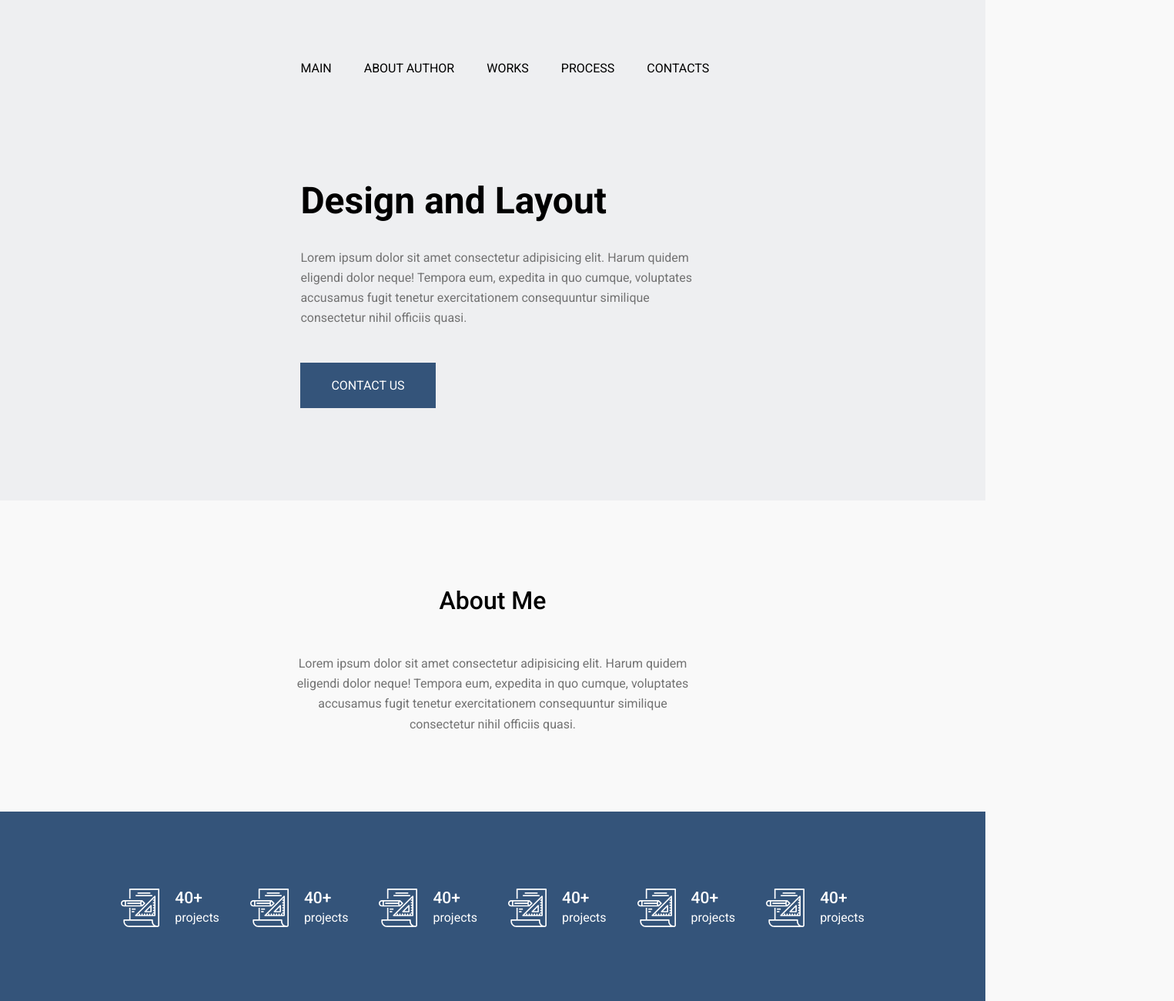
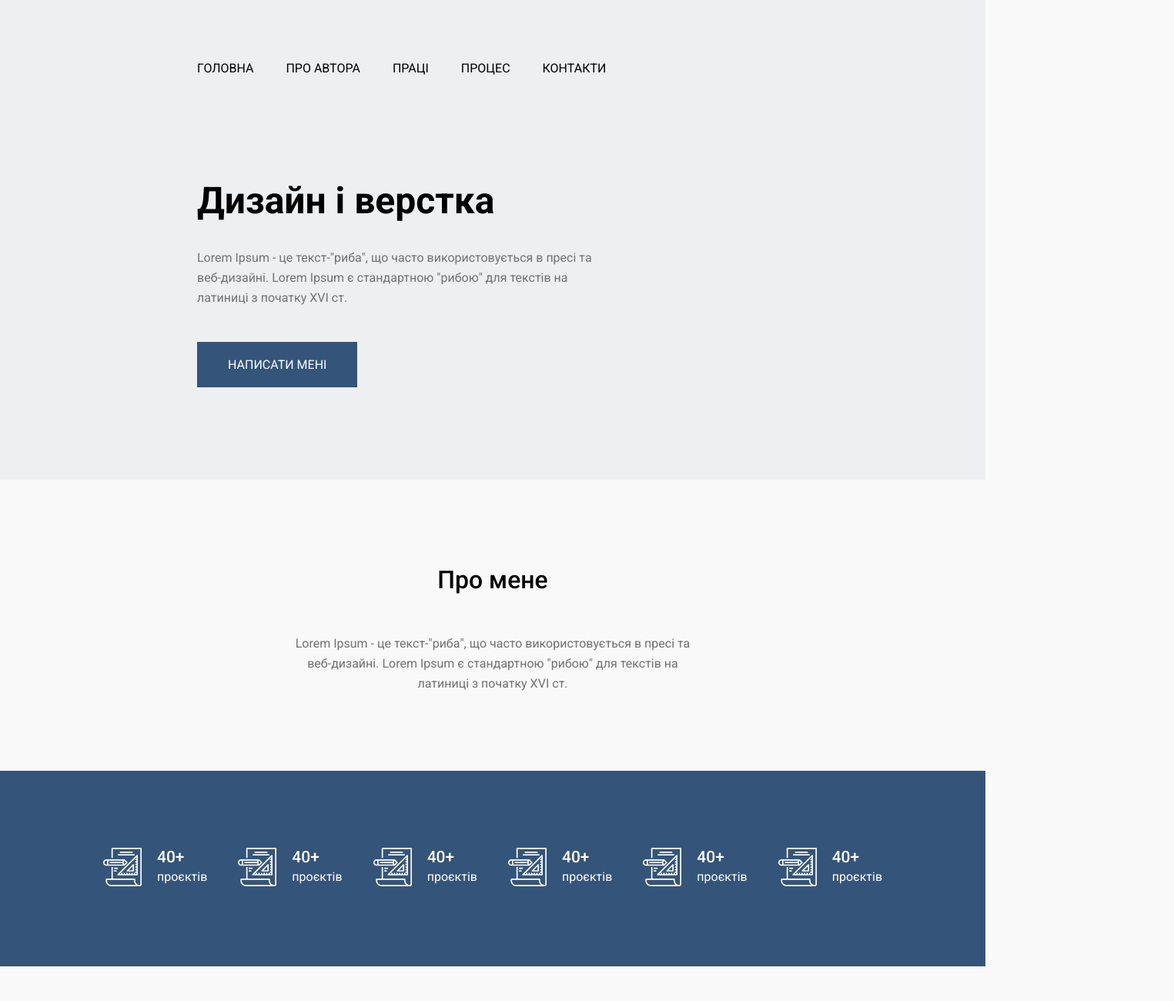
Before and after one commit to klnfreedom/simple_site_9, a plain HTML site: page index.html in a window 1280 px wide. Shown: the top 1300 px of the page at 77% size, 1525 px wide, since content can reach past the window. Drawn offline with Linux system fonts and the light colour scheme.

Commit message:
Update styles.css with padding and width changes

```diff
--- a/index.html
+++ b/index.html
@@ -18,36 +18,31 @@
     <header class="header">
         <nav class="navbar">
             <ul class="navbar__list">
-                <li class="navbar__item"><a class="navbar__link" href="">Main</a></li>
-                <li class="navbar__item"><a class="navbar__link" href="">About Author</a></li>
-                <li class="navbar__item"><a class="navbar__link" href="">Works</a></li>
-                <li class="navbar__item"><a class="navbar__link" href="">Process</a></li>
-                <li class="navbar__item"><a class="navbar__link" href="">Contacts</a></li>
+                <li class="navbar__item"><a class="navbar__link" href="">Головна</a></li>
+                <li class="navbar__item"><a class="navbar__link" href="">Про Автора</a></li>
+                <li class="navbar__item"><a class="navbar__link" href="">Праці</a></li>
+                <li class="navbar__item"><a class="navbar__link" href="">Процес</a></li>
+                <li class="navbar__item"><a class="navbar__link" href="">Контакти</a></li>
             </ul>
         </nav>
 
         <div class="content">
-            <h1 class="content__title">Design and Layout</h1>
-            <p class="content__description">Lorem ipsum dolor sit amet consectetur adipisicing elit.
-                Harum quidem eligendi dolor neque! Tempora eum, expedita in quo cumque, voluptates
-                accusamus fugit tenetur exercitationem consequuntur similique consectetur nihil
-                officiis quasi.</p>
-
+            <h1 class="content__title">Дизайн і верстка</h1>
+            <p class="content__description">Lorem Ipsum - це текст-"риба", що часто використовується
+                в пресі та веб-дизайні. Lorem Ipsum є стандартною "рибою" для текстів на латиниці з
+                початку XVI ст.</p>
             <div>
-                <a class="content__link" href="">Contact Us</a>
+                <a class="content__link" href="">Написати мені</a>
             </div>
         </div>
     </header>
 
     <main>
         <div class="about__me__section">
-            <h2 class="section__title">About Me</h2>
-            <p class="section__description">Lorem ipsum dolor sit amet consectetur
-                adipisicing elit. Harum quidem eligendi dolor
-                neque!
-                Tempora eum, expedita in quo cumque, voluptates accusamus fugit tenetur
-                exercitationem
-                consequuntur similique consectetur nihil officiis quasi.</p>
+            <h2 class="section__title">Про мене</h2>
+            <p class="section__description">Lorem Ipsum - це текст-"риба", що часто використовується
+                в пресі та веб-дизайні. Lorem Ipsum є стандартною "рибою" для текстів на латиниці з
+                початку XVI ст.</p>
         </div>
 
         <div class="experience__section">
@@ -56,67 +51,64 @@
                     <div><img src="src/icons/ic_doc_pencil.svg" alt="doc image"></div>
                     <div class="experience__section_item_trailing">
                         <h3 class="experience__section__item__title">40+</h3>
-                        <p class="experience__section__item__subtitle">projects</p>
+                        <p class="experience__section__item__subtitle">проєктів</p>
                     </div>
                 </li>
                 <li class="experience__section__item">
                     <div><img src="src/icons/ic_doc_pencil.svg" alt="doc image"></div>
                     <div class="experience__section_item_trailing">
                         <h3 class="experience__section__item__title">40+</h3>
-                        <p class="experience__section__item__subtitle">projects</p>
+                        <p class="experience__section__item__subtitle">проєктів</p>
                     </div>
                 </li>
                 <li class="experience__section__item">
                     <div><img src="src/icons/ic_doc_pencil.svg" alt="doc image"></div>
                     <div class="experience__section_item_trailing">
                         <h3 class="experience__section__item__title">40+</h3>
-                        <p class="experience__section__item__subtitle">projects</p>
+                        <p class="experience__section__item__subtitle">проєктів</p>
                     </div>
                 </li>
                 <li class="experience__section__item">
                     <div><img src="src/icons/ic_doc_pencil.svg" alt="doc image"></div>
                     <div class="experience__section_item_trailing">
                         <h3 class="experience__section__item__title">40+</h3>
-                        <p class="experience__section__item__subtitle">projects</p>
+                        <p class="experience__section__item__subtitle">проєктів</p>
                     </div>
                 </li>
                 <li class="experience__section__item">
                     <div><img src="src/icons/ic_doc_pencil.svg" alt="doc image"></div>
                     <div class="experience__section_item_trailing">
                         <h3 class="experience__section__item__title">40+</h3>
-                        <p class="experience__section__item__subtitle">projects</p>
+                        <p class="experience__section__item__subtitle">проєктів</p>
                     </div>
                 </li>
                 <li class="experience__section__item">
                     <div><img src="src/icons/ic_doc_pencil.svg" alt="doc image"></div>
                     <div class="experience__section_item_trailing">
                         <h3 class="experience__section__item__title">40+</h3>
-                        <p class="experience__section__item__subtitle">projects</p>
+                        <p class="experience__section__item__subtitle">проєктів</p>
                     </div>
                 </li>
             </ul>
         </div>
 
         <div class="how__i__work__section">
-            <h2 class="section__title">How I Work</h2>
-            <p class="section__description">Lorem ipsum dolor sit amet consectetur
-                adipisicing elit. Harum quidem eligendi dolor
-                neque!
-                Tempora eum, expedita in quo cumque, voluptates accusamus fugit tenetur
-                exercitationem
-                consequuntur similique consectetur nihil officiis quasi.</p>
+            <h2 class="section__title">Як я працюю</h2>
+            <p class="section__description">Lorem Ipsum - це текст-"риба", що часто використовується
+                в пресі та веб-дизайні. Lorem Ipsum є стандартною "рибою" для текстів на латиниці з
+                початку XVI ст.</p>
 
-            <div class="how__i__work__section__player">
-                <iframe src="https://www.youtube.com/embed/joiyb6c_Ry4" frameborder="0"
-                    title="YouTube video player" width="990" height="500"
-                    allow="accelerometer; autoplay; clipboard-write; encrypted-media; gyroscope; picture-in-picture; web-share"
-                    allowfullscreen=""></iframe>
-            </div>
+            <iframe class="video__iframe" width="560" height="315"
+                src="https://www.youtube.com/embed/joiyb6c_Ry4"
+                title="YouTube video player"
+                allow="accelerometer; autoplay; clipboard-write; encrypted-media; gyroscope; picture-in-picture; web-share"
+                allowfullscreen></iframe>
+
         </div>
     </main>
     <footer class="footer">
-        <h3 class="footer__section_author">Ivanov Ivan</h3>
-        <p class="footer__section_all_rights">&copy; All rights resorved</p>
+        <h3 class="footer__section_author">Іванов Іван</h3>
+        <p class="footer__section_all_rights">&copy; Усі права захищені.</p>
     </footer>
 </body>
 
--- a/src/styles.css
+++ b/src/styles.css
@@ -15,7 +15,13 @@
   --color-secondary-text: #727272;
 
   /* Paddings */
-  --horizontal-padding: 30.5%;
+  --horizontal-padding: 20%;
+
+  /* Width */
+  --container-primary: 540px;
+  --gap: 20px;
+  --gap-lg: calc(var(--gap) * 2);
+  --content-width: min(100% - var(--gap-lg), var(--container-primary));
 }
 
 * {
@@ -40,7 +46,7 @@ html {
 }
 
 .navbar {
-  margin-inline-start: var(--horizontal-padding);
+  padding-inline-start: var(--horizontal-padding);
 }
 
 .navbar__list {
@@ -67,9 +73,10 @@ html {
 }
 
 .content {
+  padding-top: 162px;
+  width: var(--content-width);
+  display: flex;
   flex-direction: column;
-  max-width: 540px;
-  padding-top: 162px;
   margin-inline-start: var(--horizontal-padding);
 }
 
@@ -161,8 +168,11 @@ html {
   justify-items: center;
 }
 
-.how__i__work__section__player {
-  padding-top: 50px;
+.video__iframe {
+  padding: 50px var(--horizontal-padding) 0 var(--horizontal-padding);
+  border: 0;
+  height: 600px;
+  width: 100%;
 }
 
 .footer {
@@ -170,10 +180,6 @@ html {
   background-color: var(--color-accent);
   color: var(--color-white);
   padding: 50px var(--horizontal-padding) 50px var(--horizontal-padding);
-}
-
-.how__i__work__section__player {
-  padding: 50px var(--horizontal-padding) 0 var(--horizontal-padding);
 }
 
 .footer__section_author {
```
